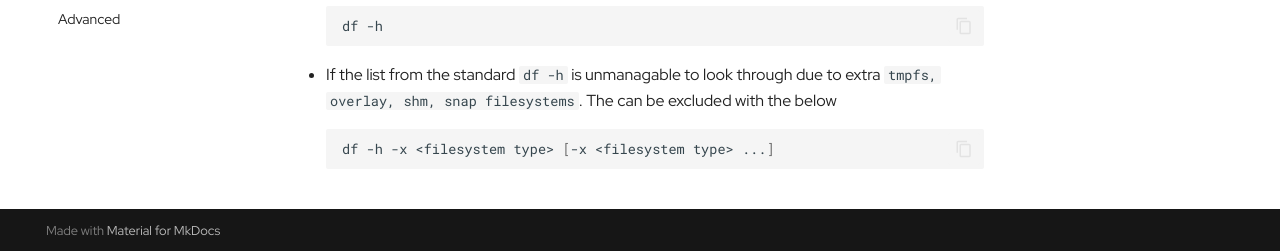
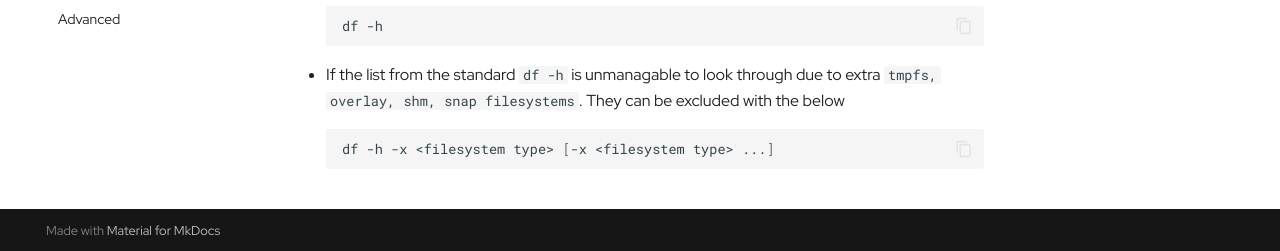
Before and after one commit to redhat-cop/rhel-good-practices, an MkDocs documentation site: the page built from docs/system-administration/rebooting_practices.md, in a window 1280 px wide and 900 px high, scrolled down 934 px. Shown: the part 646-897 px from the top of the window. Built offline with MkDocs 1.6.1 and Material for MkDocs 9.7.7, drawn with Linux system fonts in a browser that asks for light colours; comment, search, counter and statistics services are not loaded.

Commit message:
spell check

````diff
--- a/docs/system-administration/rebooting_practices.md
+++ b/docs/system-administration/rebooting_practices.md
@@ -66,7 +66,7 @@ Check your filesystem space and act accordingly.
      ```bash
      df -h
      ```
-- If the list from the standard `df -h` is unmanagable to look through due to extra `tmpfs, overlay, shm, snap filesystems`. The can be excluded with the below
+- If the list from the standard `df -h` is unmanagable to look through due to extra `tmpfs, overlay, shm, snap filesystems`. They can be excluded with the below
     ```bash
     df -h -x <filesystem type> [-x <filesystem type> ...]
     ```
````
